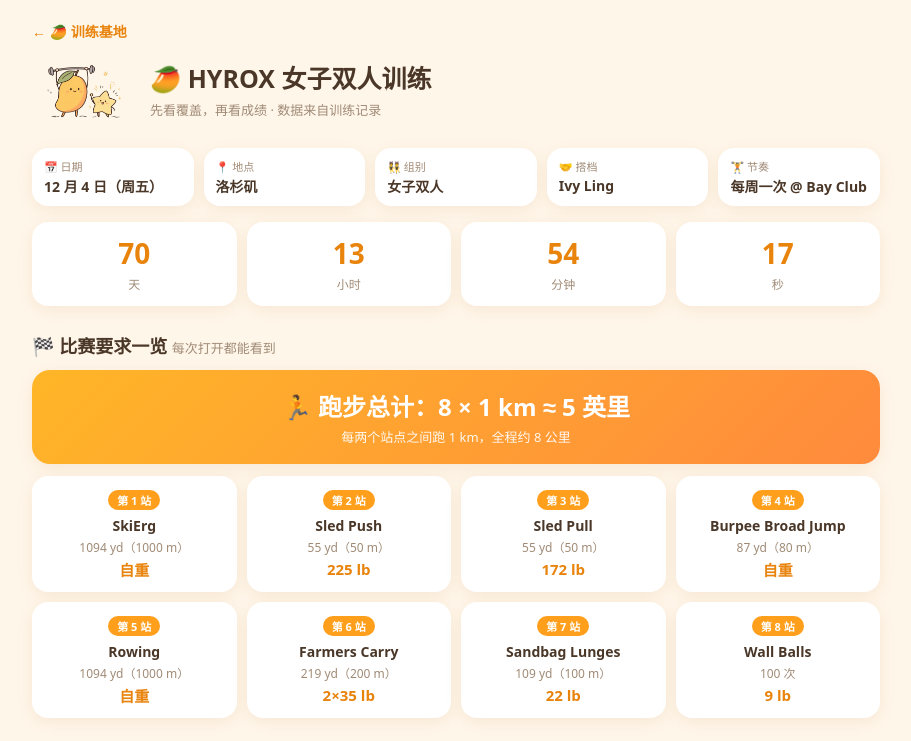
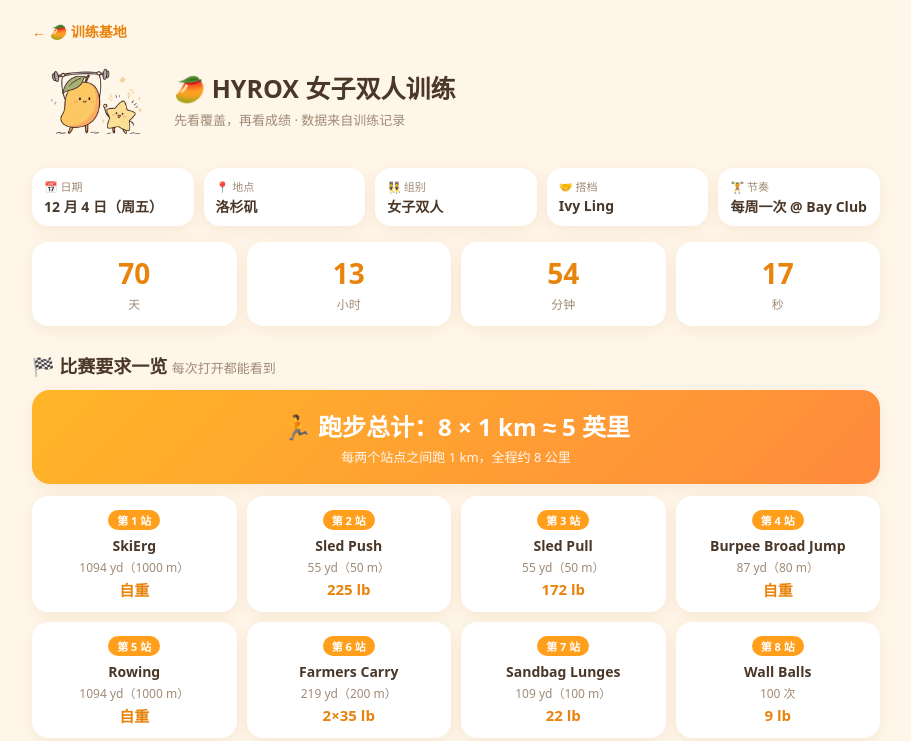
Before and after one commit to loooongmango/training, a plain HTML site: page hyrox/index.html in a window 1280 px wide. Shown: the top 741 px of the page, without its empty margins (184-1095 px from the left). Drawn offline with Linux system fonts and the light colour scheme.

Commit message:
稍微放大两页的吉祥物

```diff
--- a/hyrox/index.html
+++ b/hyrox/index.html
@@ -16,7 +16,7 @@
     font-family:ui-rounded,"PingFang SC","Hiragino Sans GB","Microsoft YaHei",system-ui,sans-serif;
     padding:20px 16px 60px;max-width:880px;margin:0 auto}
   .hero{display:flex;align-items:center;gap:14px;margin-bottom:2px}
-  .hero img{width:104px;height:auto;flex-shrink:0}
+  .hero img{width:128px;height:auto;flex-shrink:0}
   .hero h1{font-size:25px;line-height:1.35}
   .hero .sub{color:var(--muted);font-size:13px;margin-top:4px}
   .info{display:grid;grid-template-columns:repeat(5,1fr);gap:10px;margin:16px 0 6px}
```
Also changed, not shown: tennis/index.html (+1 -1 lines).
